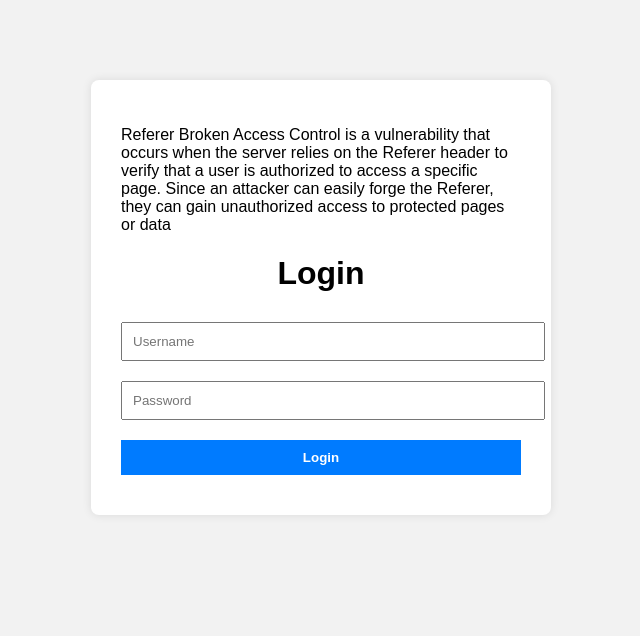
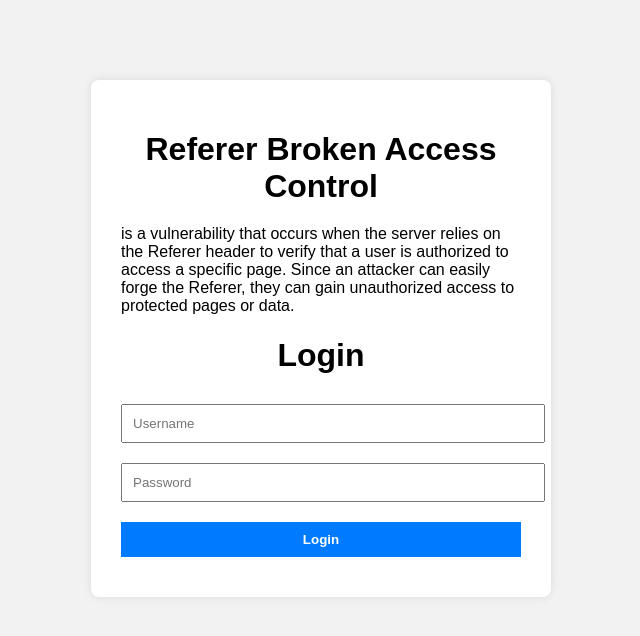
Before and after one commit to wissatit/Referrer-access-control, a website: page public/index.html in a window 1280 px wide. Shown: the whole page, without its empty margins (319-959 px from the left). Drawn offline with Linux system fonts and the light colour scheme.

Commit message:
add paragraph

```diff
--- a/public/index.html
+++ b/public/index.html
@@ -8,10 +8,11 @@
 </head>
 <body>
   <div class="container">
-    <p>Referer Broken Access Control is a vulnerability that occurs when the server relies on the Referer header to verify
+    <h1>Referer Broken Access Control</h1>
+    <p> is a vulnerability that occurs when the server relies on the Referer header to verify
       that a user is authorized to access a specific page.
       Since an attacker can easily forge the Referer,
-      they can gain unauthorized access to protected pages or data</p>
+      they can gain unauthorized access to protected pages or data.</p>
     <h1>Login</h1>
     <form action="/login" method="POST">
       <input type="text" name="username" placeholder="Username" required />
```
